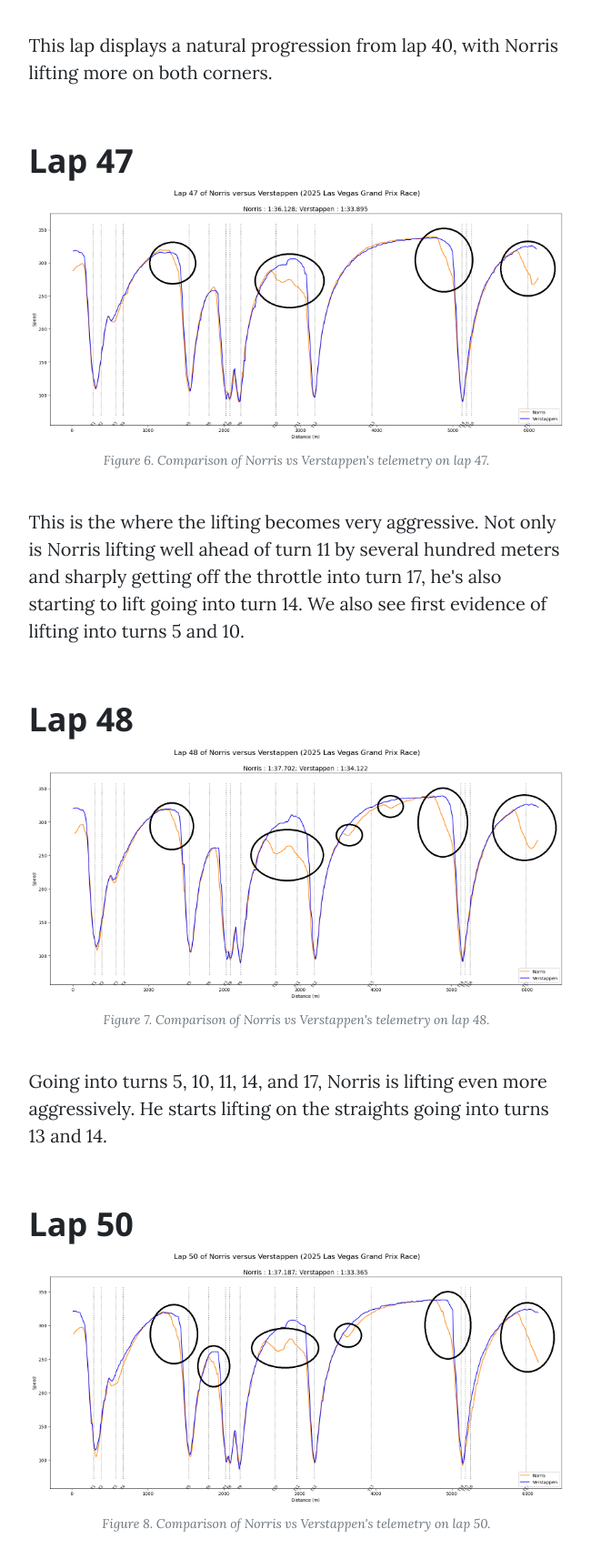
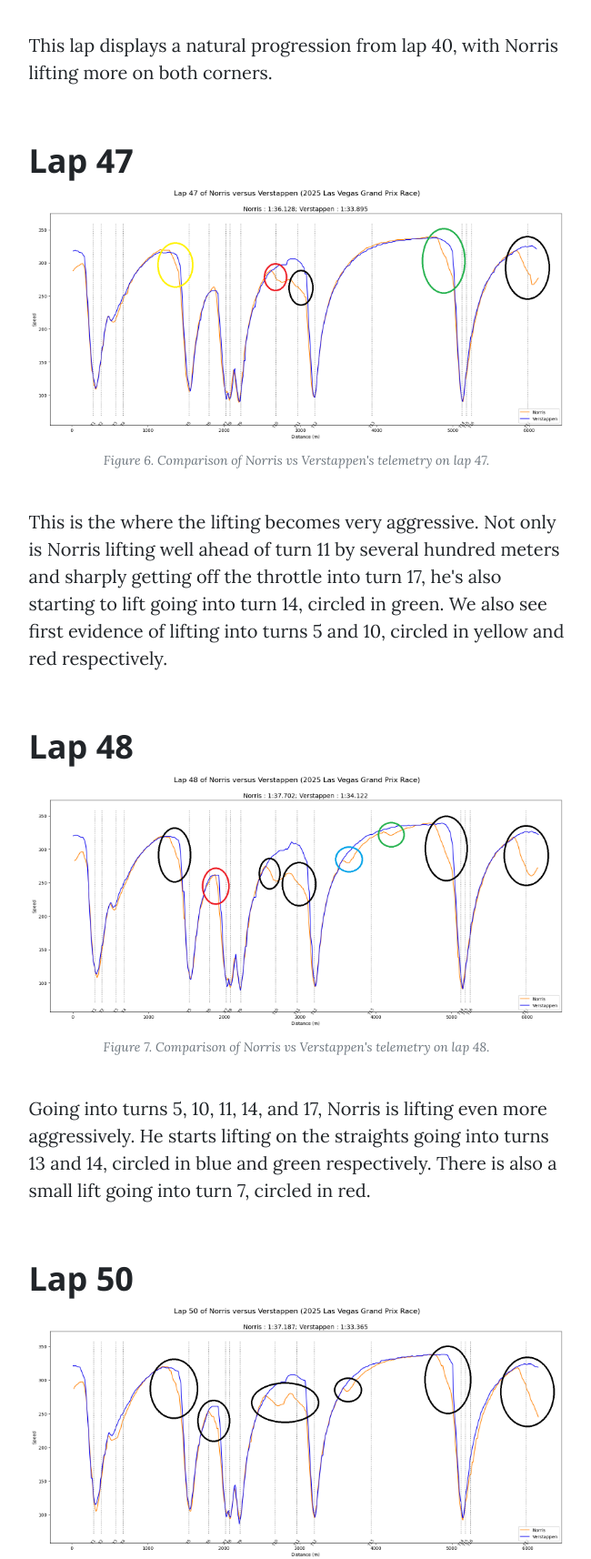
Before and after one commit to yeetse/throttlemetrics, a Django app: page /Drastic-Situations-Call-For-Drastic-Measures/ in a window 1280 px wide. Shown: the part 4404-6118 px from the top of the page at 91% size, without its empty margins (314-964 px from the left). Run offline with Django 5.2, Linux system fonts and the light colour scheme; some libraries are stand-ins or nearby versions.

Commit message:
Fixed telemetry circles

```diff
--- a/throttleMetrics/myApp/templates/myApp/post2.html
+++ b/throttleMetrics/myApp/templates/myApp/post2.html
@@ -91,12 +91,12 @@
                 <h2 class="section-heading">Lap 47</h2>
                 <img class="img-fluid" src="/static/assets/img/vegas25_lap47.png" alt="..." />
                 <span class="caption text-muted">Figure 6. Comparison of Norris vs Verstappen's telemetry on lap 47.</span>
-                <p>This is the where the lifting becomes very aggressive. Not only is Norris lifting well ahead of turn 11 by several hundred meters and sharply getting off the throttle into turn 17, he's also starting to lift going into turn 14. We also see first evidence of lifting into turns 5 and 10.</p>
+                <p>This is the where the lifting becomes very aggressive. Not only is Norris lifting well ahead of turn 11 by several hundred meters and sharply getting off the throttle into turn 17, he's also starting to lift going into turn 14, circled in green. We also see first evidence of lifting into turns 5 and 10, circled in yellow and red respectively.</p>
 
                 <h2 class="section-heading">Lap 48</h2>
                 <img class="img-fluid" src="/static/assets/img/vegas25_lap48.png" alt="..." />
                 <span class="caption text-muted">Figure 7. Comparison of Norris vs Verstappen's telemetry on lap 48.</span>
-                <p>Going into turns 5, 10, 11, 14, and 17, Norris is lifting even more aggressively. He starts lifting on the straights going into turns 13 and 14.</p>
+                <p>Going into turns 5, 10, 11, 14, and 17, Norris is lifting even more aggressively. He starts lifting on the straights going into turns 13 and 14, circled in blue and green respectively. There is also a small lift going into turn 7, circled in red.</p>
 
                 <h2 class="section-heading">Lap 50</h2>
                 <img class="img-fluid" src="/static/assets/img/vegas25_lap50.png" alt="..." />
```
Also changed, not shown: throttleMetrics/myApp/static/assets/img/vegas25_lap47.png, throttleMetrics/myApp/static/assets/img/vegas25_lap48.png.
